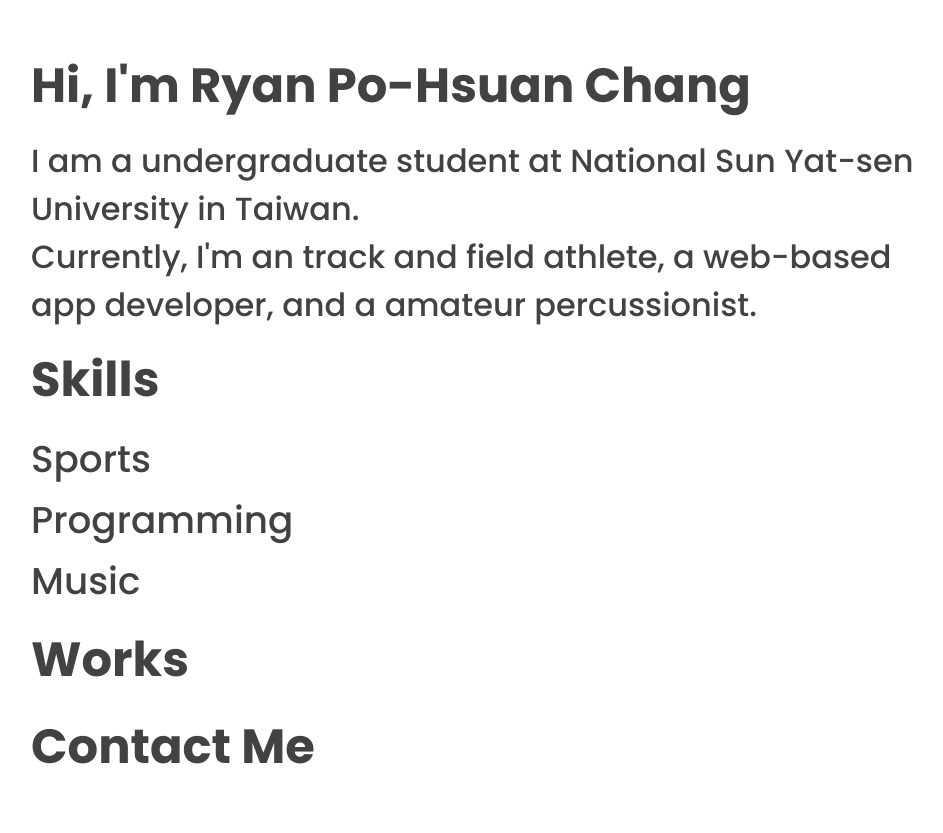
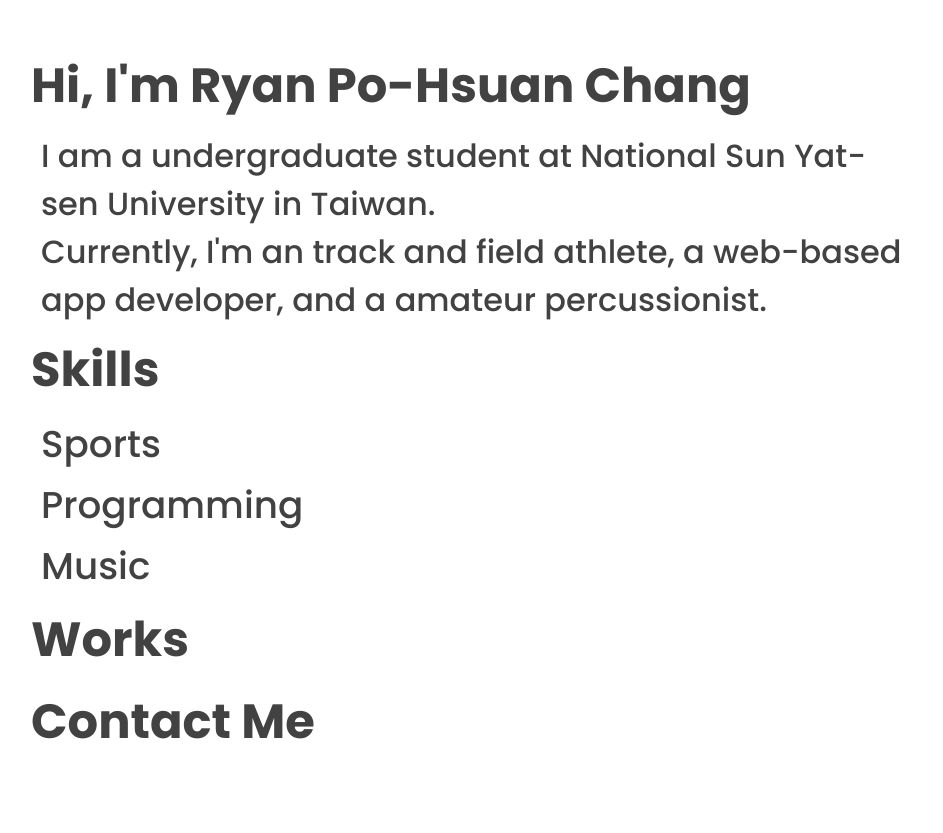
Before and after one commit to ryanxuan930/me.github.io, a PHP site: page / in a window 1280 px wide. Shown: the whole page, without its empty margins (159-1102 px from the left). After the commit the page ends 739 px from the top, so only its background shows below. Run offline with PHP 8.4, Linux system fonts and the light colour scheme.

Commit message:
Update main.css

```diff
--- a/main.css
+++ b/main.css
@@ -8,9 +8,12 @@
 	margin: 50px auto;
 }
 .title{
-	margin: 15px 0;
+	margin: 10px 0;
 	font-size: 36pt;
 	font-weight: 700;
+}
+.paragraph{
+	margin: 5px 10px;
 }
 .paragraph p{
 	font-size: 24pt;
```
